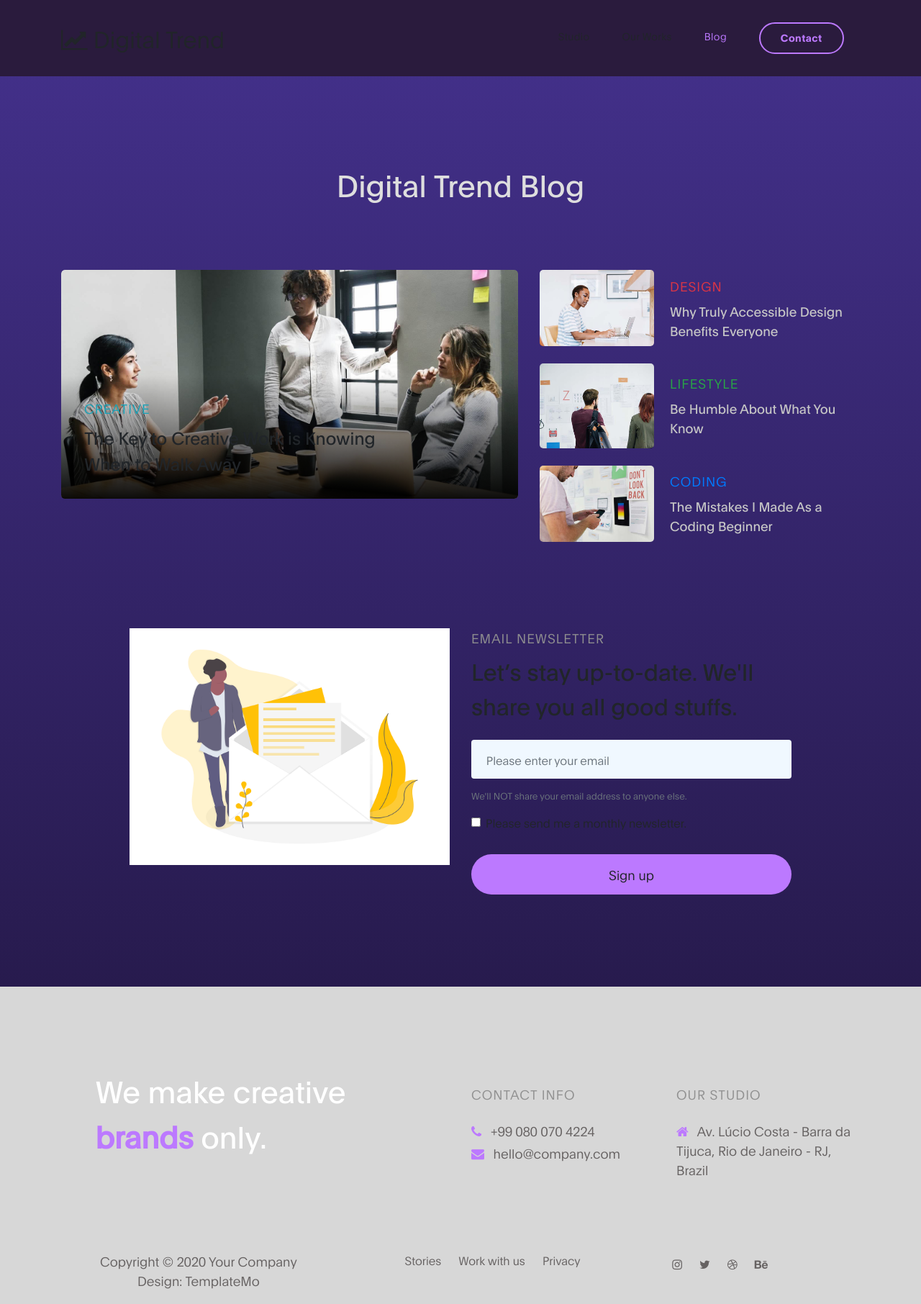
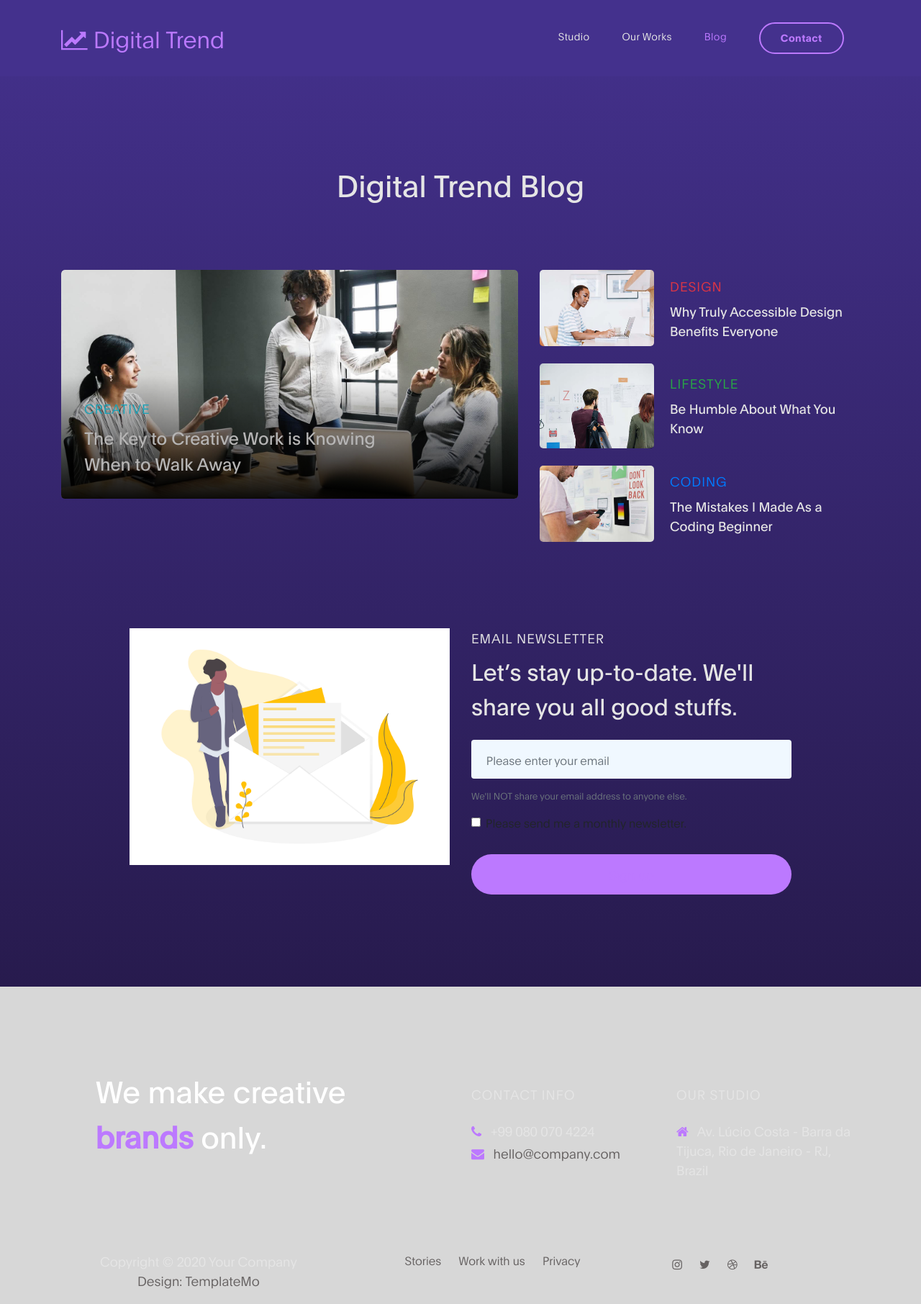
Before and after one commit to noryev/openlinks-homepage, a plain HTML site: page blog.html in a window 1280 px wide. Shown: the whole page at 72% size. Drawn offline with Linux system fonts and the light colour scheme.

Commit message:
fixing more colors ect

```diff
--- a/css/templatemo-digital-trend.css
+++ b/css/templatemo-digital-trend.css
@@ -38,6 +38,7 @@ https://templatemo.com/tm-538-digital-trend
     --project-bg:           #f0f8ff;
     --menu-bg:              #d4d4d4;
     --navbar-color-i:           #2a1b3d;
+    --background-color:     #44318D;
 
     --title-color:          #dedede;
     --gray-color:           #909090;
@@ -76,23 +77,25 @@ https://templatemo.com/tm-538-digital-trend
   }
 
   h1 {
-    color: var(--title-color);
+    color: var(--primary-color);
     font-size: var(--h1-font-size);
   }
 
   h2 {
+    color: var(--primary-color);
     font-size: var(--h2-font-size);
     font-weight: 100;
   }
 
   h3 {
+    color: #b6b5b5;
     font-size: var(--h3-font-size);
     font-weight: 100;
     margin-bottom: 0;
   }
 
   h4 {
-    color: var(--gray-color);
+    color: var(--primary-color);
     font-family: var(--base-font-family);
     font-size: var(--p-font-size);
     letter-spacing: 1px;
@@ -100,7 +103,7 @@ https://templatemo.com/tm-538-digital-trend
   }
 
   p {
-    color: var(--p-color);
+    color: var(--primary-color);
     font-size: var(--p-font-size);
     line-height: 1.5em;
   }
@@ -185,7 +188,7 @@ https://templatemo.com/tm-538-digital-trend
   }
 
   a {
-    color: var(--link-color);
+    color: var(--primary-color);
     font-weight: normal;
     text-decoration: none;
   }
@@ -200,7 +203,7 @@ https://templatemo.com/tm-538-digital-trend
 
   ::selection {
     background: var(--secondary-color);
-    color: var(--white-color);
+    color: var(--primary-color);
   }
 
   .section-padding {
@@ -222,7 +225,7 @@ https://templatemo.com/tm-538-digital-trend
   -----------------------------------------*/
 
   .navbar {
-    background: var(--navbar-color-i);
+    background: var(--background-color);
     z-index: 2;
     top: 0;
     right: 0;
@@ -231,12 +234,12 @@ https://templatemo.com/tm-538-digital-trend
   }
 
   .navbar-brand {
-    color: var(--white-color);
+    color: var(--secondary-color);
     font-size: var(--h2-font-size);
   }
 
   .nav-link {
-    color: var(--white-color);
+    color: var(--primary-color);
     font-size: var(--menu-font-size);
     letter-spacing: 0.4px;
     margin: 0 1.6em;
@@ -388,13 +391,13 @@ https://templatemo.com/tm-538-digital-trend
 
   .project-info small {
     font-family: Plain-Bold;
-    color: var(--gray-color);
+    color: var(--primary-color);
     position: relative;
     top: 2px;
   }
 
   .project-info a {
-    color: var(--primary-color);
+    color: var(--background-color);
   }
 
   .project-info .project-icon {
@@ -407,7 +410,7 @@ https://templatemo.com/tm-538-digital-trend
     top: 40px;
     background: var(--dark-color);
     border-radius: var(--border-radius-large);
-    color: var(--white-color);
+    color: var(--primary-color);
     font-size: var(--h2-font-size);
     width: 40px;
     height: 40px;
@@ -548,7 +551,7 @@ https://templatemo.com/tm-538-digital-trend
   .contact-form #submit-button {
     background: var(--primary-color);
     border-radius: var(--border-radius-large);
-    color: var(--white-color);
+    color: var(--secondary-color);
     cursor: pointer;
     font-size: var(--p-font-size);
     line-height: 0px;
@@ -602,6 +605,7 @@ https://templatemo.com/tm-538-digital-trend
   -----------------------------------------*/
 
   .social-icon {
+    color: #44318D;
     position: relative;
     padding: 0;
     margin: 4em 0 0 0;
```
Also changed, not shown: index.html (+5 -3 lines).
